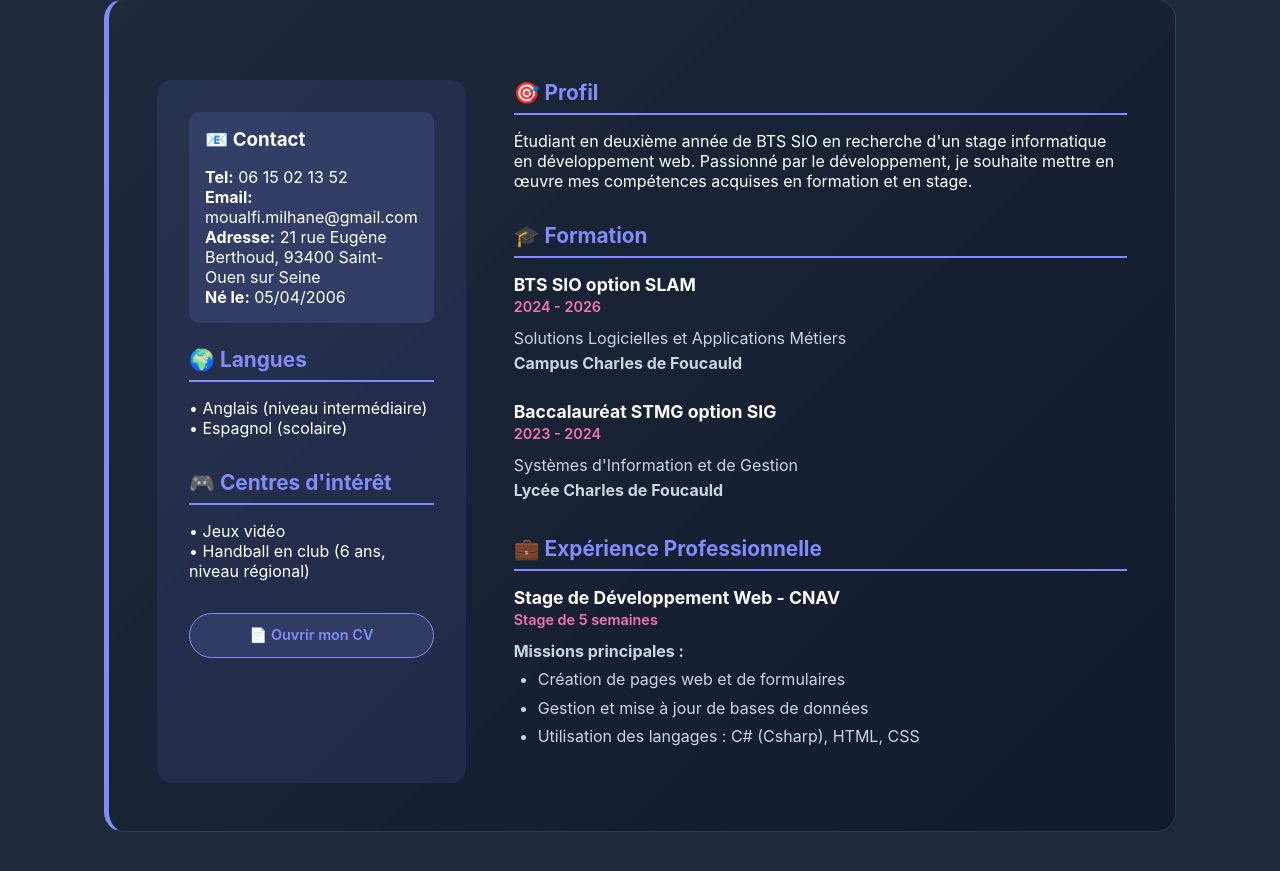
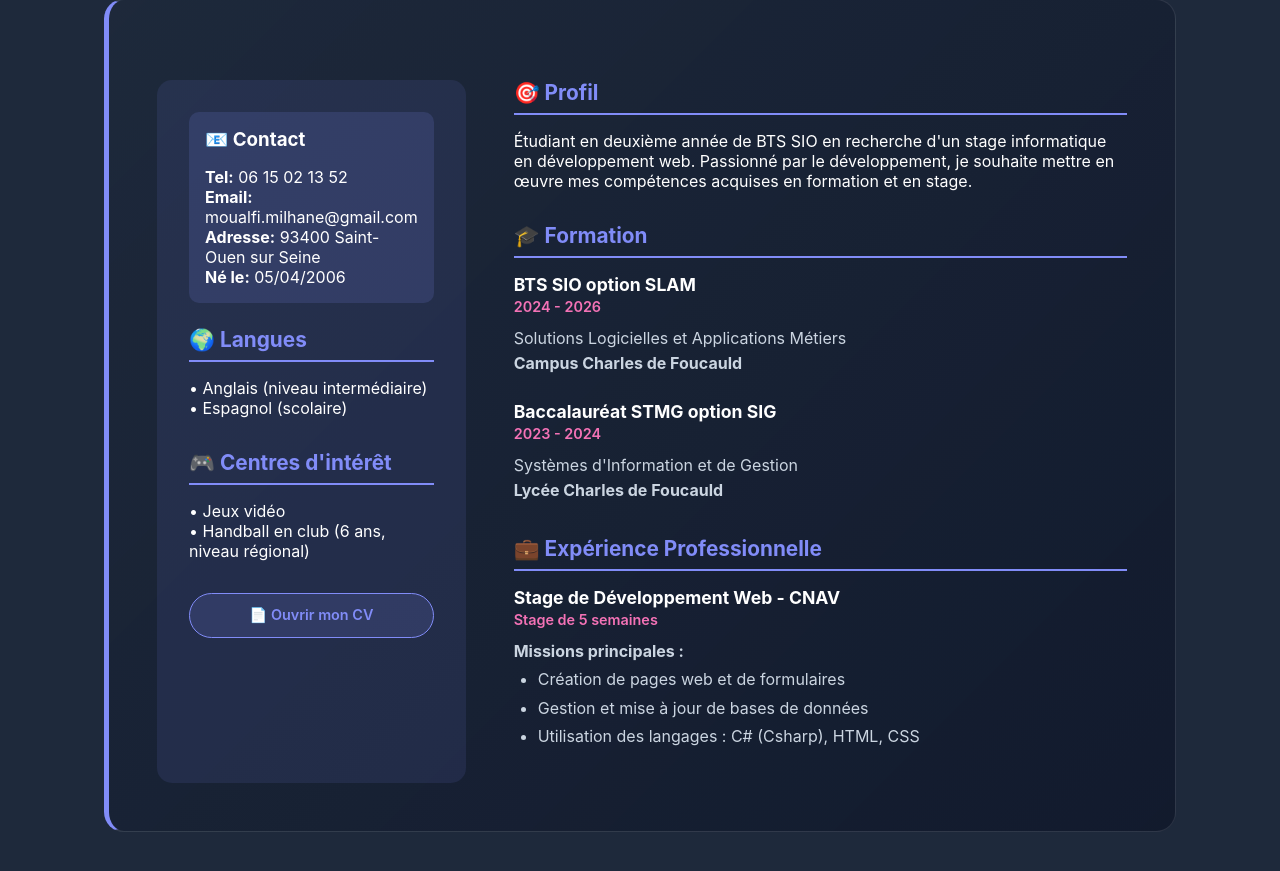
Before and after one commit to Loyd74/Portefolio, a plain HTML site: page index.html in a window 1280 px wide. Shown: the part 2129-3000 px from the top of the page. Drawn offline with Linux system fonts and the light colour scheme.

Commit message:
Update address format in contact section for clarity

```diff
--- a/index.html
+++ b/index.html
@@ -82,7 +82,7 @@
                         <h3 style="color: white; margin-bottom: 1rem;">📧 Contact</h3>
                         <p><strong>Tel:</strong> 06 15 02 13 52</p>
                         <p><strong>Email:</strong> moualfi.milhane@gmail.com</p>
-                        <p><strong>Adresse:</strong> 21 rue Eugène Berthoud, 93400 Saint-Ouen sur Seine</p>
+                        <p><strong>Adresse:</strong> 93400 Saint-Ouen sur Seine</p>
                         <p><strong>Né le:</strong> 05/04/2006</p>
                     </div>
 
```
